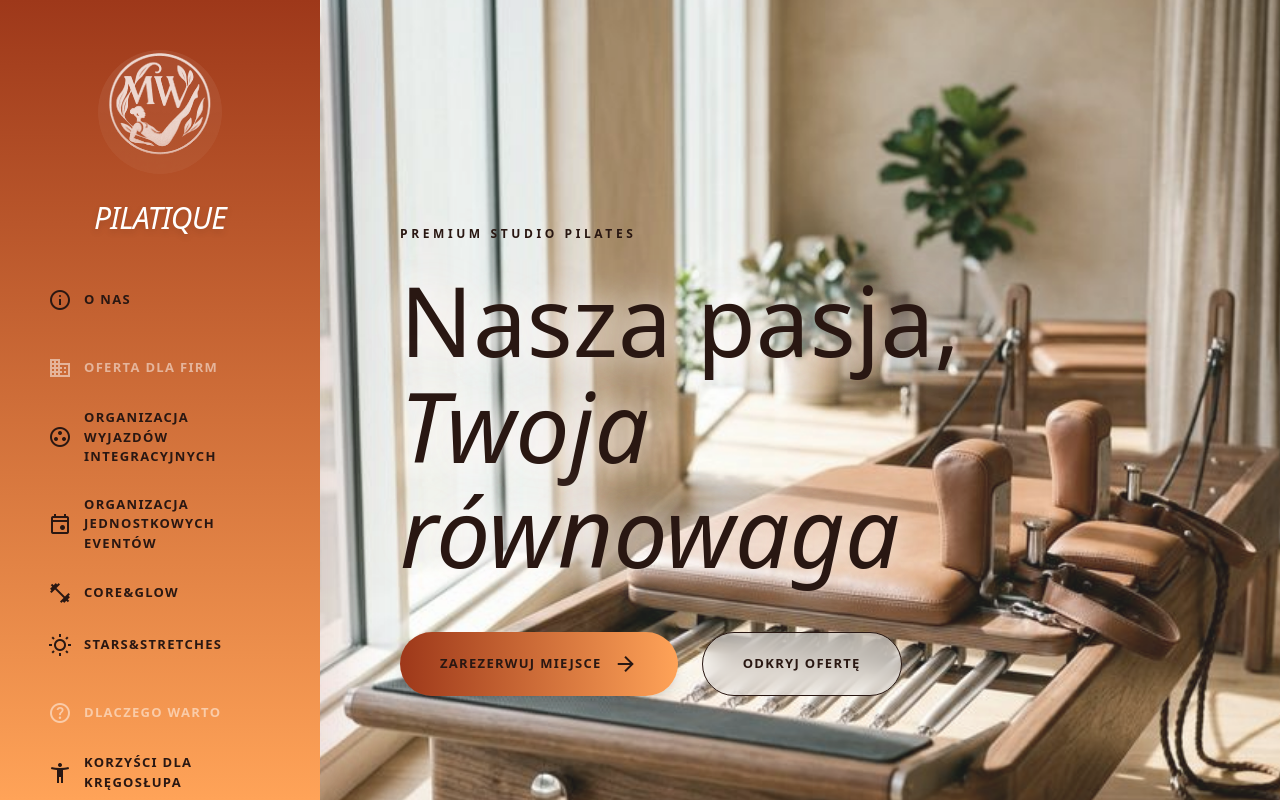
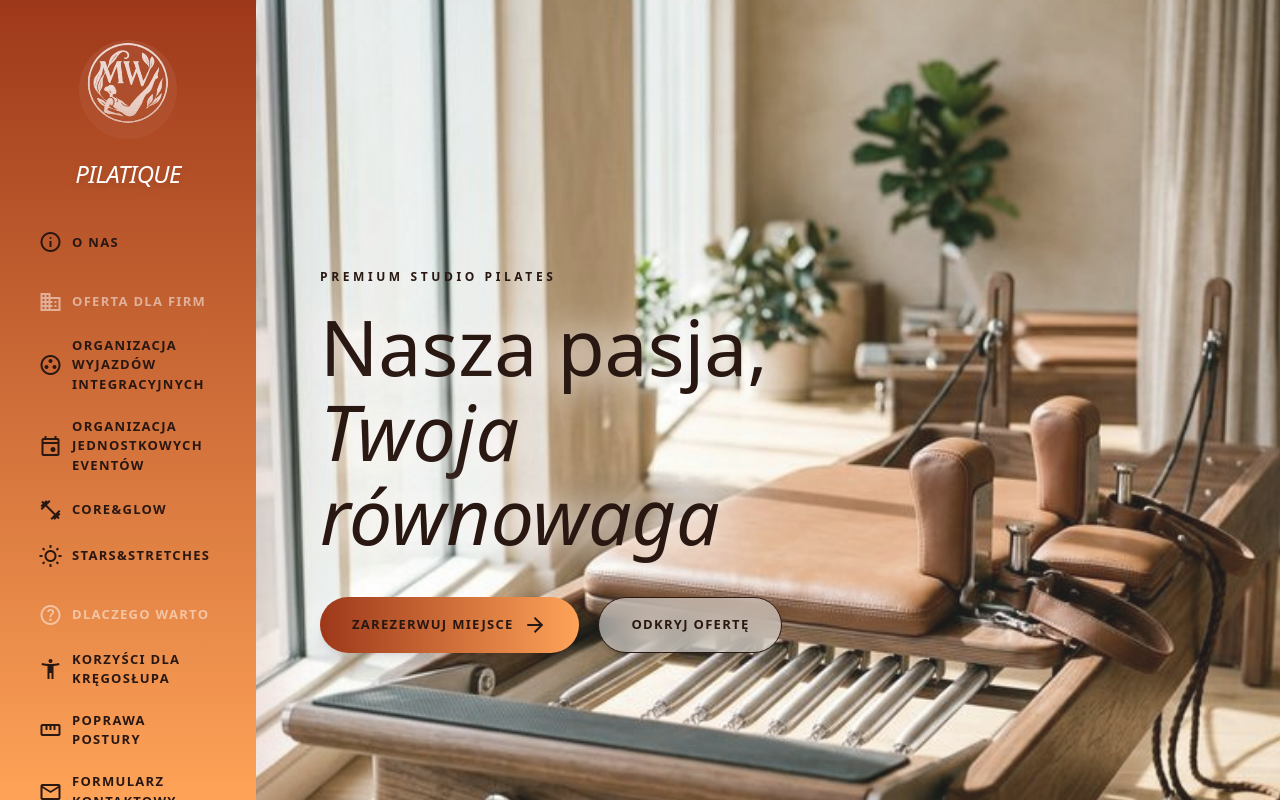
Before and after one commit to przemonislaw/pilatique, a Next.js app: page / in a window 1280 px wide. Shown: the top 800 px of the page. Built offline with nearby package versions, Linux system fonts and the light colour scheme.

Commit message:
Fix .gitignore and scale UI to 80%

```diff
--- a/src/app/globals.css
+++ b/src/app/globals.css
@@ -3,6 +3,10 @@
 /* Global base setup */
 :root {
   color-scheme: light;
+}
+
+html {
+  font-size: 80%;
 }
 
 html,
```
Also changed, not shown: 1 other file (tests, documents, lock files or other folders).
